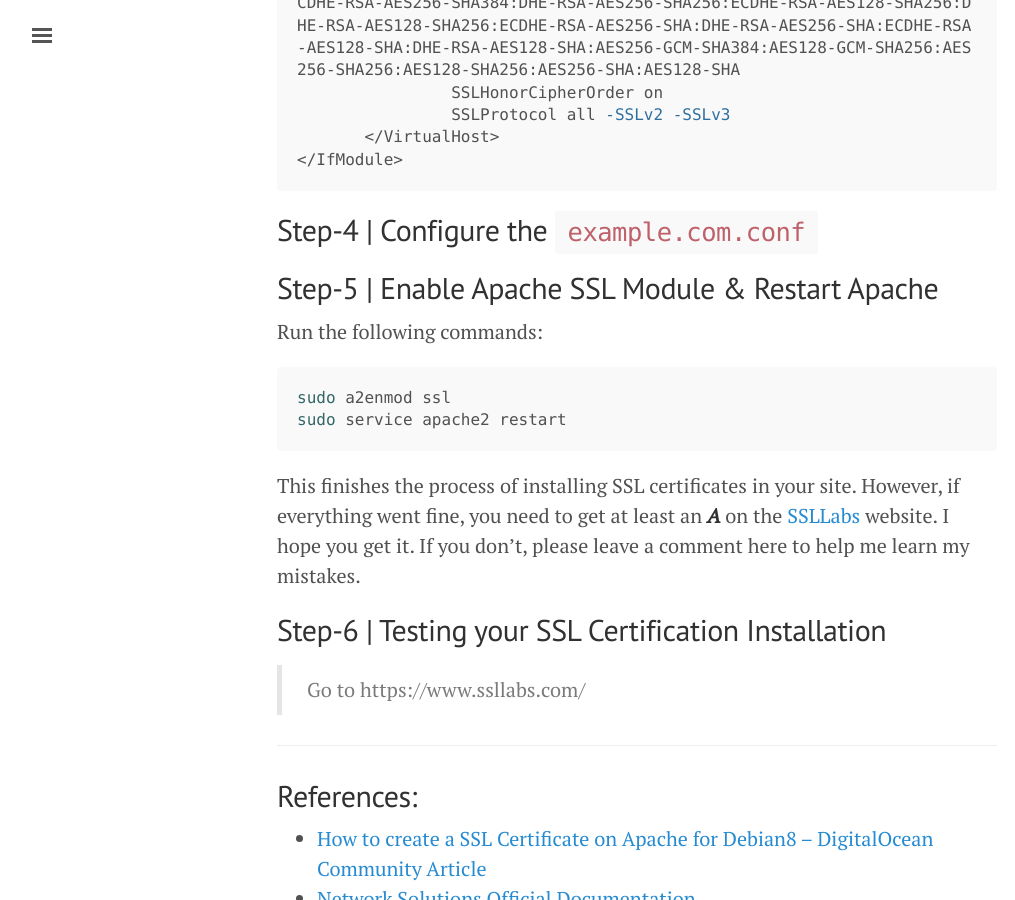
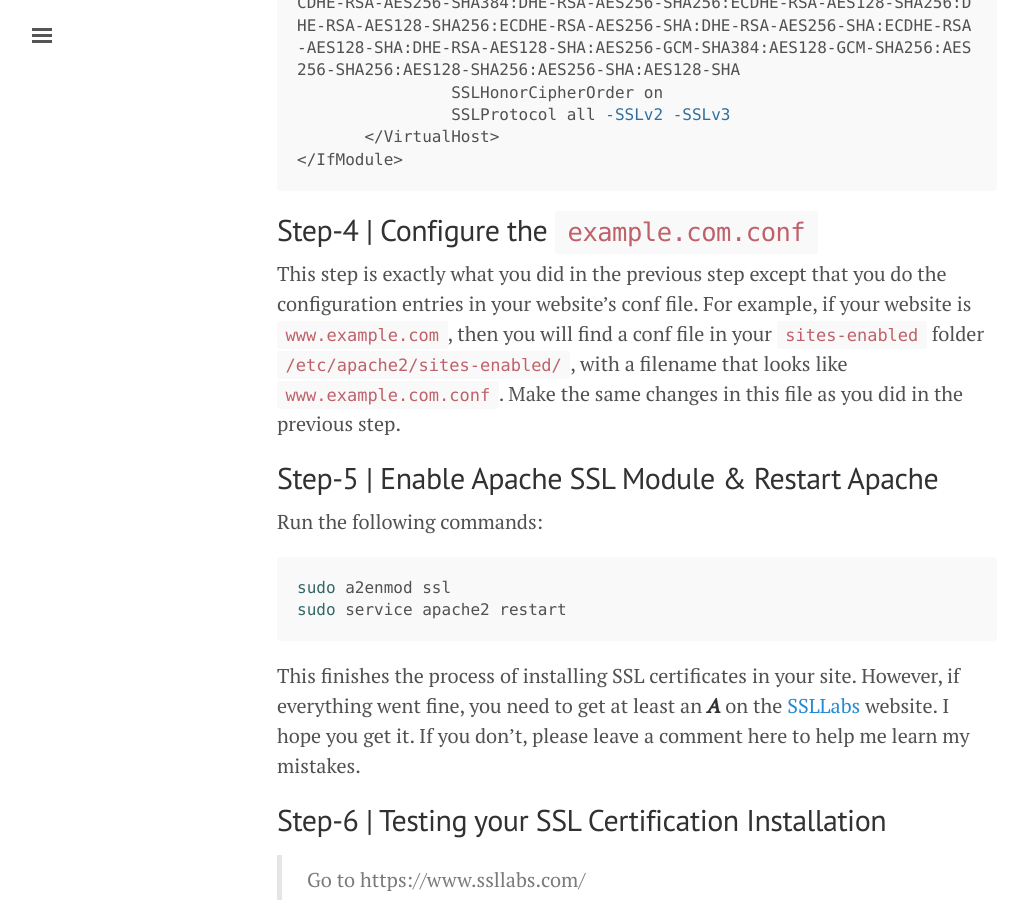
Before and after one commit to SurAnand/suranand.github.io, a Jekyll site: the page built from _posts/2016-05-11-sslcert.md, in a window 1280 px wide and 900 px high, scrolled down 2718 px. Shown: the whole window, without its empty margins (3-1018 px from the left). Built offline with Jekyll 4.4.1, drawn with Linux system fonts in a browser that asks for light colours; comment, search, counter and statistics services are not loaded.

Commit message:
minor changes

````diff
--- a/_posts/2016-05-11-sslcert.md
+++ b/_posts/2016-05-11-sslcert.md
@@ -34,11 +34,13 @@ Bring all these files into this path: `/etc/apache2/ssl/`
 Let us make a `chainfile.txt` in the same directory.
 
 So let's go to that directory:
+
 ```sh
 cd /etc/apache2/ssl
 ```
 
 Create a file called `chainfile.txt`(use any editor of your choice):
+
 ```sh
 sudo vi chainfile.txt`
 ```
@@ -89,9 +91,12 @@ After creating a backup of this file, change the content of this file that looks
 
 ## Step-4 | Configure the `example.com.conf`
 
+This step is exactly what you did in the previous step except that you do the configuration entries in your website's conf file. For example, if your website is `www.example.com`, then you will find a conf file in your `sites-enabled` folder `/etc/apache2/sites-enabled/`, with a filename that looks like `www.example.com.conf`. Make the same changes in this file as you did in the previous step.
+
 ## Step-5 | Enable Apache SSL Module & Restart Apache
 
 Run the following commands:
+
 ```sh
 sudo a2enmod ssl
 sudo service apache2 restart
````
